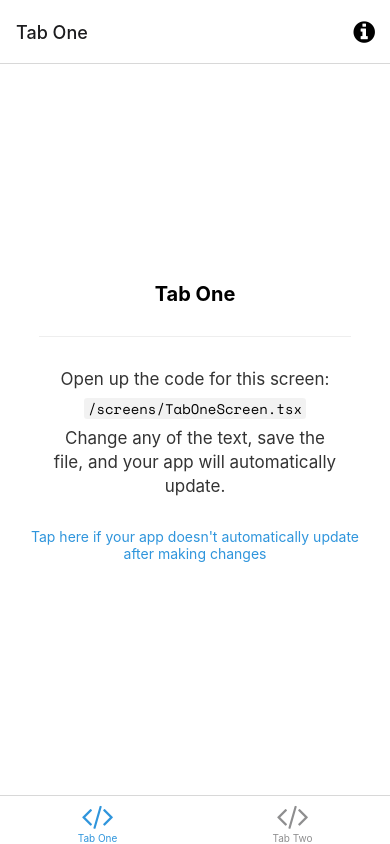
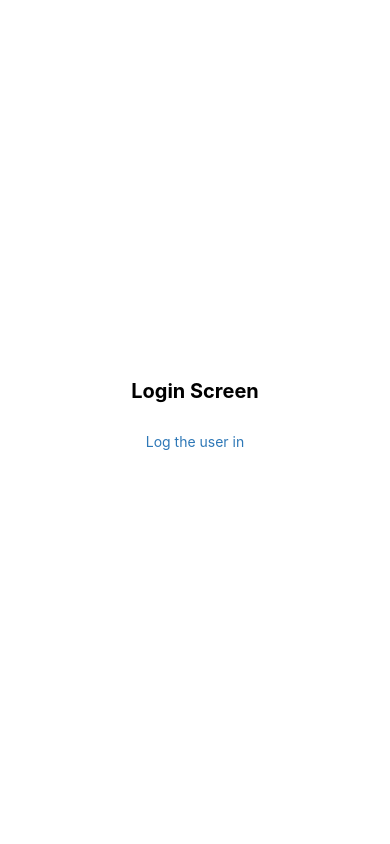
Before and after one commit to ebru/react-navigation-protected-routes, a React Native app: screen /Login in a window 390 px wide. Built offline with nearby package versions, Linux system fonts and the light colour scheme; what expo-linking would draw is missing.

Commit message:
login base structure added

```diff
--- a/navigation/index.tsx
+++ b/navigation/index.tsx
@@ -12,6 +12,7 @@ import { ColorSchemeName, Pressable } from 'react-native';
 
 import Colors from '../constants/Colors';
 import useColorScheme from '../hooks/useColorScheme';
+import LoginScreen from '../screens/LoginScreen';
 import ModalScreen from '../screens/ModalScreen';
 import NotFoundScreen from '../screens/NotFoundScreen';
 import TabOneScreen from '../screens/TabOneScreen';
@@ -38,6 +39,7 @@ const Stack = createNativeStackNavigator<RootStackParamList>();
 function RootNavigator() {
   return (
     <Stack.Navigator>
+      <Stack.Screen name="Login" component={LoginScreen} options={{ headerShown: false }} />
       <Stack.Screen name="Root" component={BottomTabNavigator} options={{ headerShown: false }} />
       <Stack.Screen name="NotFound" component={NotFoundScreen} options={{ title: 'Oops!' }} />
       <Stack.Group screenOptions={{ presentation: 'modal' }}>
--- /dev/null
+++ b/screens/LoginScreen.tsx
@@ -0,0 +1,37 @@
+import * as React from 'react';
+import { StyleSheet, TouchableOpacity } from 'react-native';
+import { Text, View } from '../components/Themed';
+
+import { RootStackScreenProps } from '../types';
+
+export default function LoginScreen({ navigation }: RootStackScreenProps<'Login'>) {
+  return (
+    <View style={styles.container}>
+      <Text style={styles.title}>Login Screen</Text>
+      <TouchableOpacity onPress={() => navigation.replace('Root')} style={styles.link}>
+        <Text style={styles.linkText}>Log the user in</Text>
+      </TouchableOpacity>
+    </View>
+  );
+}
+
+const styles = StyleSheet.create({
+  container: {
+    flex: 1,
+    alignItems: 'center',
+    justifyContent: 'center',
+    padding: 20,
+  },
+  title: {
+    fontSize: 20,
+    fontWeight: 'bold',
+  },
+  link: {
+    marginTop: 15,
+    paddingVertical: 15,
+  },
+  linkText: {
+    fontSize: 14,
+    color: '#2e78b7',
+  },
+});
--- a/screens/ModalScreen.tsx
+++ b/screens/ModalScreen.tsx
@@ -1,16 +1,21 @@
 import { StatusBar } from 'expo-status-bar';
 import * as React from 'react';
-import { Platform, StyleSheet } from 'react-native';
+import { Platform, StyleSheet, TouchableOpacity } from 'react-native';
 
 import EditScreenInfo from '../components/EditScreenInfo';
 import { Text, View } from '../components/Themed';
+import { RootStackScreenProps } from '../types';
 
-export default function ModalScreen() {
+export default function ModalScreen({ navigation }: RootStackScreenProps<'Modal'>) {
   return (
     <View style={styles.container}>
-      <Text style={styles.title}>Modal</Text>
+      <Text style={styles.title}>Profile</Text>
       <View style={styles.separator} lightColor="#eee" darkColor="rgba(255,255,255,0.1)" />
-      <EditScreenInfo path="/screens/ModalScreen.tsx" />
+      {/* <EditScreenInfo path="/screens/ModalScreen.tsx" /> */}
+
+      <TouchableOpacity onPress={() => navigation.replace('Login')} style={styles.link}>
+        <Text style={styles.linkText}>Logout</Text>
+      </TouchableOpacity>
 
       {/* Use a light status bar on iOS to account for the black space above the modal */}
       <StatusBar style={Platform.OS === 'ios' ? 'light' : 'auto'} />
@@ -33,4 +38,12 @@ const styles = StyleSheet.create({
     height: 1,
     width: '80%',
   },
+  link: {
+    marginTop: 15,
+    paddingVertical: 15,
+  },
+  linkText: {
+    fontSize: 14,
+    color: '#2e78b7',
+  },
 });
--- a/types.tsx
+++ b/types.tsx
@@ -17,6 +17,7 @@ export type RootStackParamList = {
   Root: NavigatorScreenParams<RootTabParamList> | undefined;
   Modal: undefined;
   NotFound: undefined;
+  Login: undefined;
 };
 
 export type RootStackScreenProps<Screen extends keyof RootStackParamList> = NativeStackScreenProps<
```
